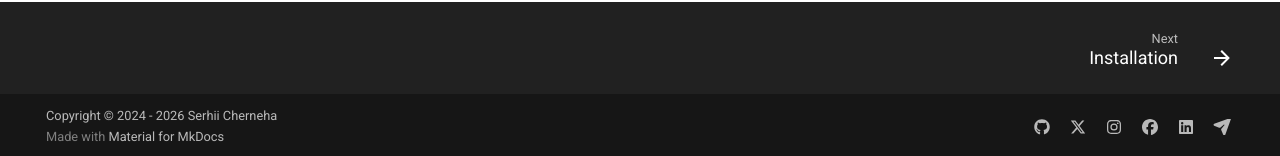
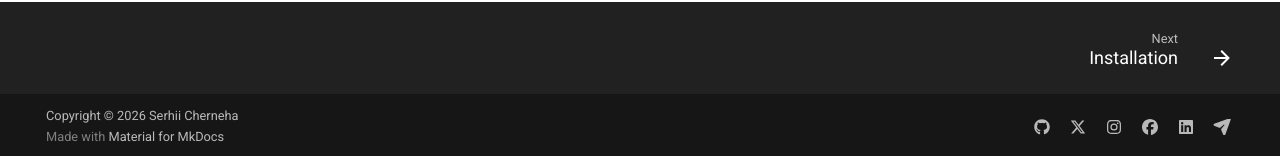
Before and after one commit to Fyennyi/nominatim-async, an MkDocs documentation site: the page built from docs/index.md, in a window 1280 px wide and 922 px high. Shown: the part 763-919 px from the top of the window. Built offline with MkDocs 1.6.1 and Material for MkDocs 9.7.7, drawn with Linux system fonts in a browser that asks for light colours; comment, search, counter and statistics services are not loaded.

Commit message:
docs: Update copyright year to 2026

```diff
--- a/mkdocs.yml
+++ b/mkdocs.yml
@@ -6,7 +6,7 @@ repo_name: Fyennyi/nominatim-async
 repo_url: https://github.com/Fyennyi/nominatim-async
 edit_uri: edit/main/docs/
 
-copyright: Copyright &copy; 2024 - 2026 Serhii Cherneha
+copyright: Copyright &copy; 2026 Serhii Cherneha
 
 theme:
   name: material
```
